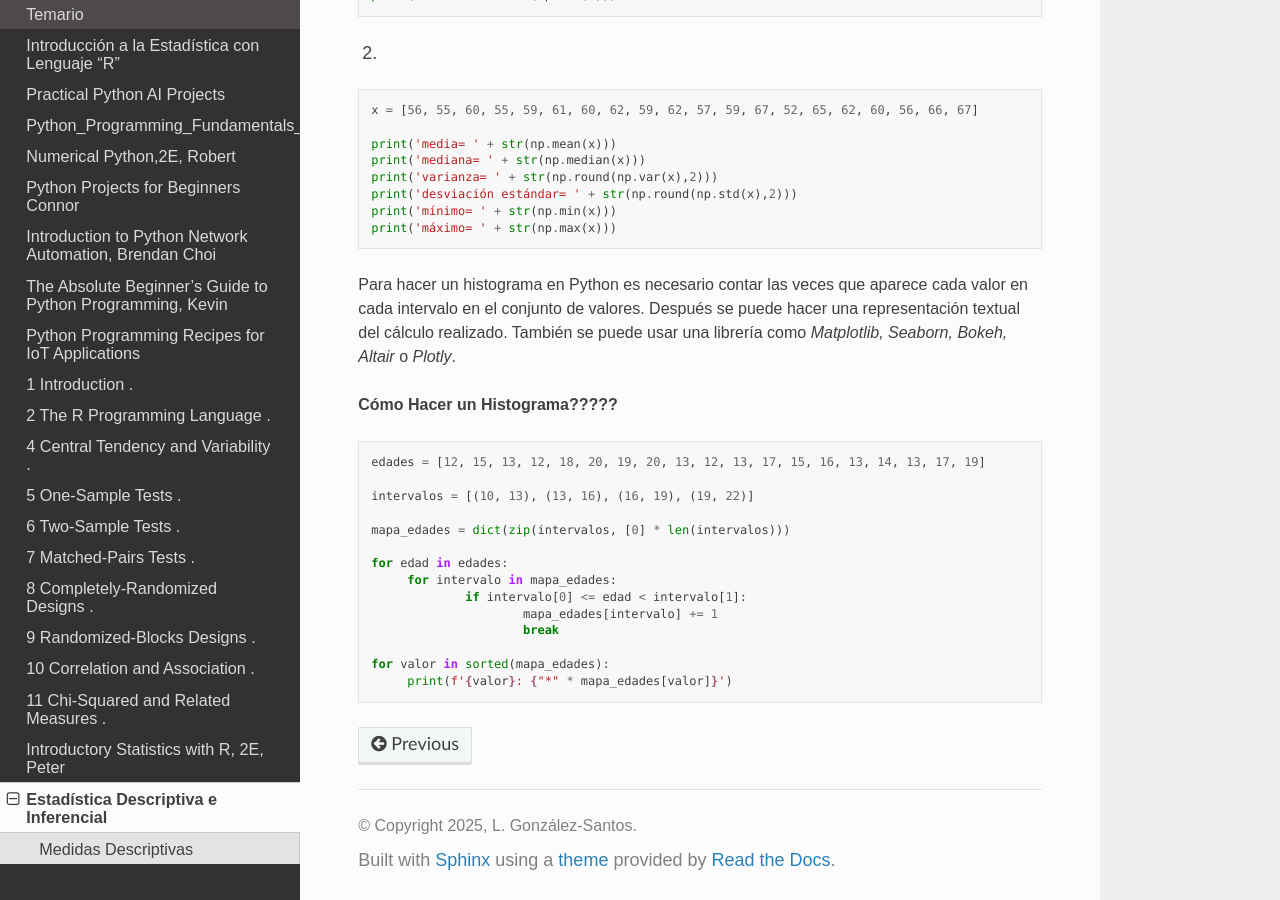
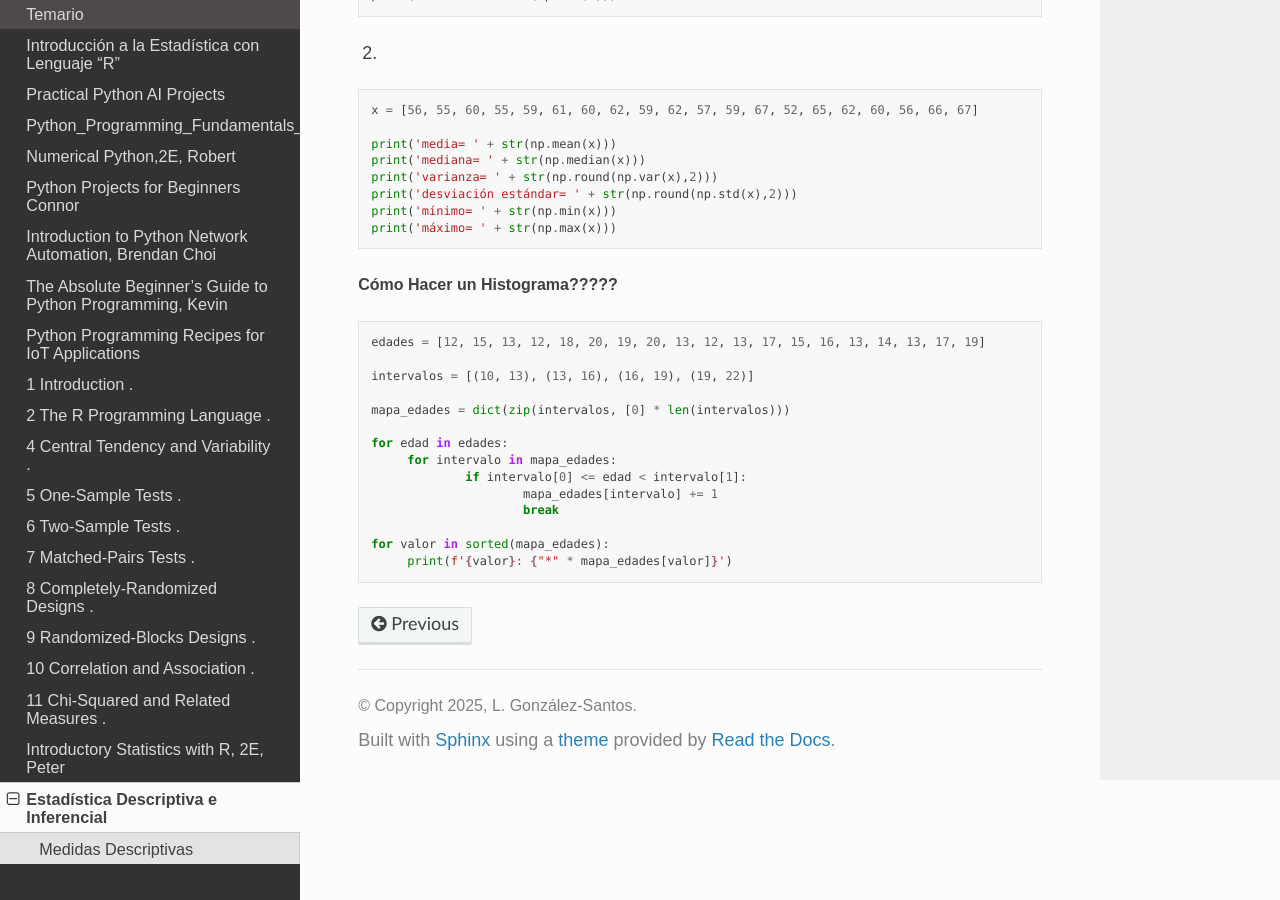
Before and after one commit to matecom57/santosg57-cursos, a Sphinx documentation site: the page built from docs/source/clase_estadistica/clase_estadistica.rst, in a window 1280 px wide and 900 px high, scrolled down 598 px. Built offline with Sphinx 7.4.7 and the Read the Docs theme 3.1.0, drawn with Linux system fonts in a browser that asks for light colours.

Commit message:
Test comité

```diff
--- a/docs/source/clase_estadistica/clase_estadistica.rst
+++ b/docs/source/clase_estadistica/clase_estadistica.rst
@@ -38,10 +38,6 @@ Ejemplos:
    print('mínimo= ' + str(np.min(x)))
    print('máximo= ' + str(np.max(x)))
 
-Para hacer un histograma en Python es necesario contar las veces que aparece cada valor en cada intervalo en el conjunto de
-valores. Después se puede hacer una representación textual del cálculo realizado. También se puede usar una librería como
-`Matplotlib, Seaborn, Bokeh, Altair` o `Plotly`.
-
 **Cómo Hacer un Histograma?????**
 
 .. code:: Python
```
